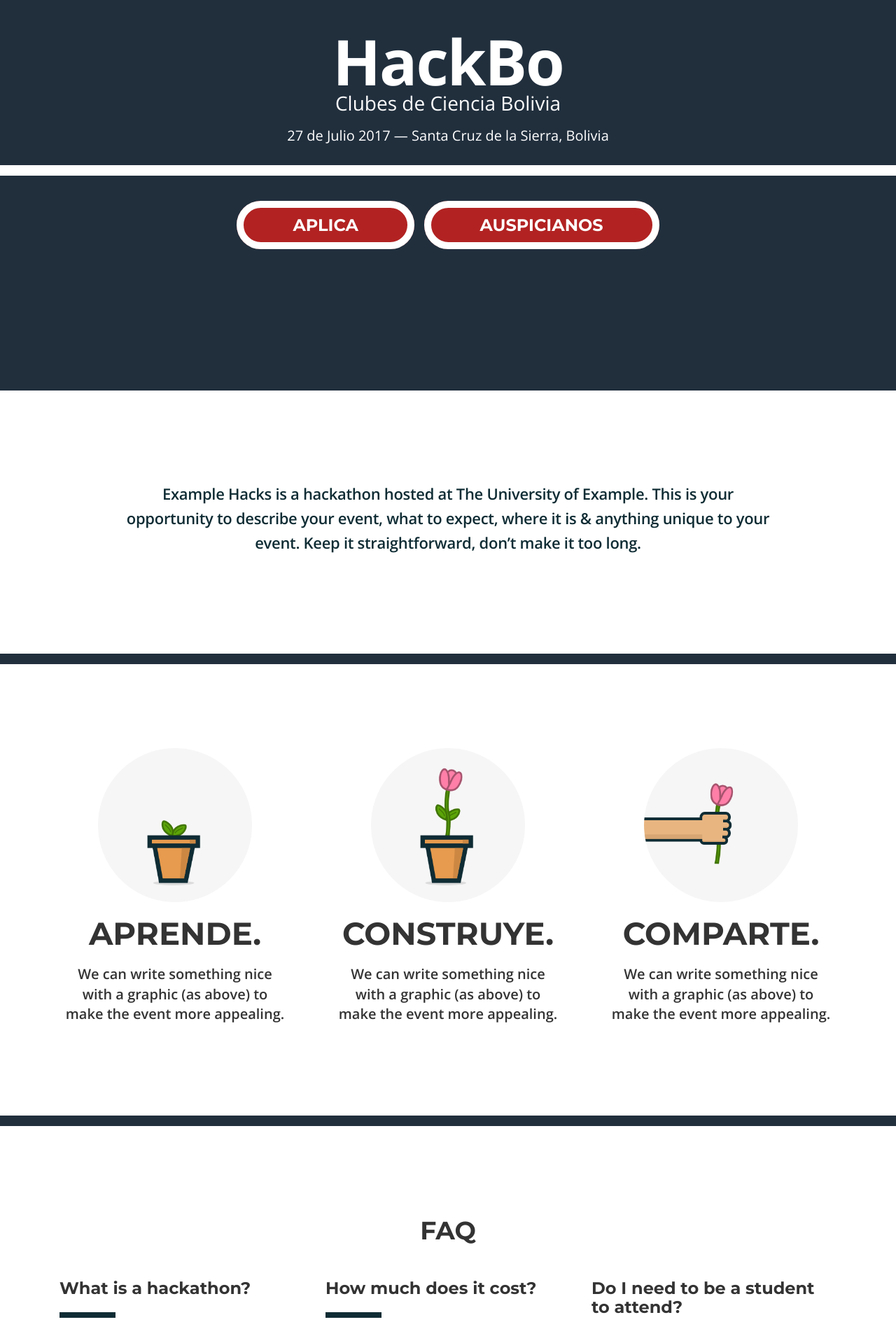
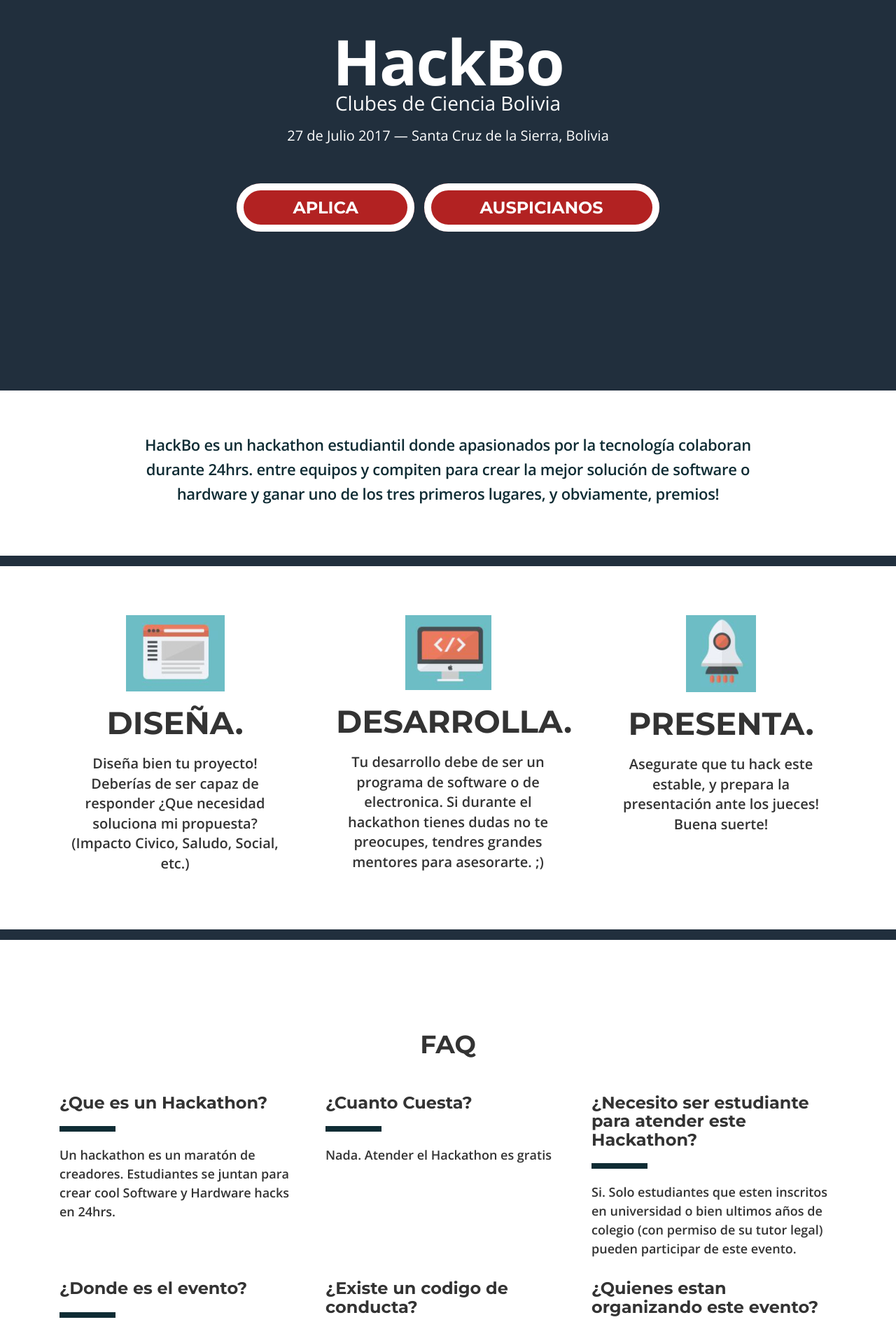
Before and after one commit to MLH/mlh-hackathon-boilerplate, a Jekyll site: the page built from index.html, in a window 1280 px wide. Shown: the part 442-2341 px from the top of the page at 70% size. Built offline with Jekyll 4.4.1, drawn with Linux system fonts in a browser that asks for light colours; nearby versions of some CDN libraries; some of the changed text lies outside the part shown.

Commit message:
Adds content

```diff
--- a/_config.yml
+++ b/_config.yml
@@ -28,8 +28,8 @@ social:
 
 # This is Search Engine Optimization. It'll help your website look better on search.
 seo:
-  title:       "Hackbo"
-  description: "Hackathon Bolivia Santa Cruz de la Sierra"
+  title:       "HackBo"
+  description: "Hackathon Clubes de Ciencia Bolivia Santa Cruz de la Sierra"
   image:       ""
 
 # Event information.
@@ -48,63 +48,53 @@ event:
 
   about:
     description: >
-      Example Hacks is a hackathon hosted at The University of Example.
-      This is your opportunity to describe your event, what to expect, where it is & anything unique to your event.
-      Keep it straightforward, don't make it too long.
+      HackBo es un hackathon estudiantil donde apasionados por la tecnología colaboran durante 24hrs.
+      entre equipos y compiten para crear la mejor solución de software o hardware
+      y ganar uno de los tres primeros lugares, y obviamente, premios!
 
   # Info Sections
   info:
     sections:
-      - image: "images/image1.png"
-        title: "APRENDE."
+      - image: "images/design.png"
+        title: "DISEÑA."
         description: >
-          We can write something nice with a graphic (as above) to make the event more appealing.
-      - image: "images/image2.png"
-        title: "CONSTRUYE."
+          Diseña bien tu proyecto! Deberías de ser capaz de responder ¿Que necesidad soluciona mi propuesta?
+          (Impacto Civico, Saludo, Social, etc.)
+      - image: "images/develop.png"
+        title: "DESARROLLA."
         description: >
-          We can write something nice with a graphic (as above) to make the event more appealing.
-      - image: "images/image3.png"
-        title: "COMPARTE."
+          Tu desarrollo debe de ser un programa de software o de electronica.
+          Si durante el hackathon tienes dudas no te preocupes, tendres grandes mentores para asesorarte. ;)
+      - image: "images/present.png"
+        title: "PRESENTA."
         description: >
-          We can write something nice with a graphic (as above) to make the event more appealing.
+          Asegurate que tu hack este estable, y prepara la presentación ante los jueces! Buena suerte!
 
   # Frequently asked questions.
   faq:
-    - question: "What is a hackathon?"
+    - question: "¿Que es un Hackathon?"
       answer: >
-        A hackathon is an invention marathon. Students come together to build cool
-        software & hardware hacks over 24-48 hours. It's [very beginner friendly](https://medium.com/@tfogo/hackathons-are-for-beginners-77a9c9c0e000#.cj21niskl).
-    - question: "How much does it cost?"
+        Un hackathon es un maratón de creadores. Estudiantes se juntan para crear cool Software y Hardware hacks en 24hrs.
+    - question: "¿Cuanto Cuesta?"
       answer: >
-        Nothing. Attending a hackathon is free.
-    - question: "Do I need to be a student to attend?"
+        Nada. Atender el Hackathon es gratis
+    - question: "¿Necesito ser estudiante para atender este Hackathon?"
       answer: >
-        Yes. Only students who are currently enrolled at a college/university or
-        have graduated within the past 12 months are eligible to attend.
-    - question: "Where is the event?"
+        Si. Solo estudiantes que esten inscritos en universidad o bien ultimos años de colegio (con permiso de su tutor legal)
+        pueden participar de este evento.
+    - question: "¿Donde es el evento?"
       answer: >
-        The event is being hosted at [insert venue location here].
-    - question: "What is Major League Hacking?"
+        El evento va ser realizado en la UPSA del 27 al 28 de Julio
+    - question: "¿Existe un codigo de conducta?"
       answer: >
-        Major League Hacking is [the official student hackathon league](https://mlh.io) in North America & Europe.
-        We work with over 200 Member Events and empower over 70,000 students every year.
-    - question: "Is there a code of conduct?"
+        Si existe. Lo vamos a enforcar y respetar en su plenitud. Puedes encontrarlo [aqui](https://static.mlh.io/docs/mlh-code-of-conduct.pdf).
+    - question: "¿Quienes estan organizando este evento?"
       answer: >
-        Yes there is. We enforce it very strongly. You can [find it here](https://static.mlh.io/docs/mlh-code-of-conduct.pdf).
+        [Clubes de Ciencia Bolivia](http://www.clubesdecienciabolivia.com/)
 
-  test:
-    - temp: "Sup"
-      aux: >
-        yoyoyoyo
-    - temp: "Sup"
-      aux: >
-        yoyoyoyo
-    - temp: "Sup"
-      aux: >
-        yoyoyoyo
-    - temp: "Sup"
-      aux: >
-        yoyoyoyo
+  # Partners
+  partner:
+    - image: "images/upsa.png"
 
   # This is the message you'll receive once you've registered.
   register:
--- a/_includes/hero.html
+++ b/_includes/hero.html
@@ -3,7 +3,6 @@
     <h1 rel="title">{{ site.event.name }}</h1>
     <h2 rel="description" style="margin-top: -15px;">{{ site.event.description }}</h2>
     <h3 rel="location">{{ site.event.date }} &mdash; {{ site.event.location }}</h3>
-    <hr>
     <div class="buttons">
       {% for link in site.event.hero.links %}
           <a href="{{ link.href }}">{{ link.text }}</a>
--- a/css/original.css
+++ b/css/original.css
@@ -132,7 +132,7 @@ section {
 .about {
   border-width: 15px 0;
   background-color: #fff;
-  padding: 130px 0;
+  padding: 60px 0;
   position: relative;
 }
 
@@ -156,7 +156,7 @@ section {
 .info {
   background-color: #fff;
   margin-top: 15px;
-  padding: 100px 0;
+  padding: 50px 0;
   position: relative;
 }
 
--- a/index.html
+++ b/index.html
@@ -98,3 +98,14 @@ layout: default
     </div>
   </div>
 </section>
+
+<section class="faq">
+  <div class="container">
+    <h1 class="text-center">Partners </h1>
+        {% for item in site.event.partner %}
+        <div class="question col-xs-12 col-sm-4">
+          <img src="{{ item.image }}" />
+        </div>
+        {% endfor %}
+  </div>
+</section>
```
Also changed, not shown: images/design.png (added), images/develop.png (added), images/present.png (added), images/upsa.png (added).
